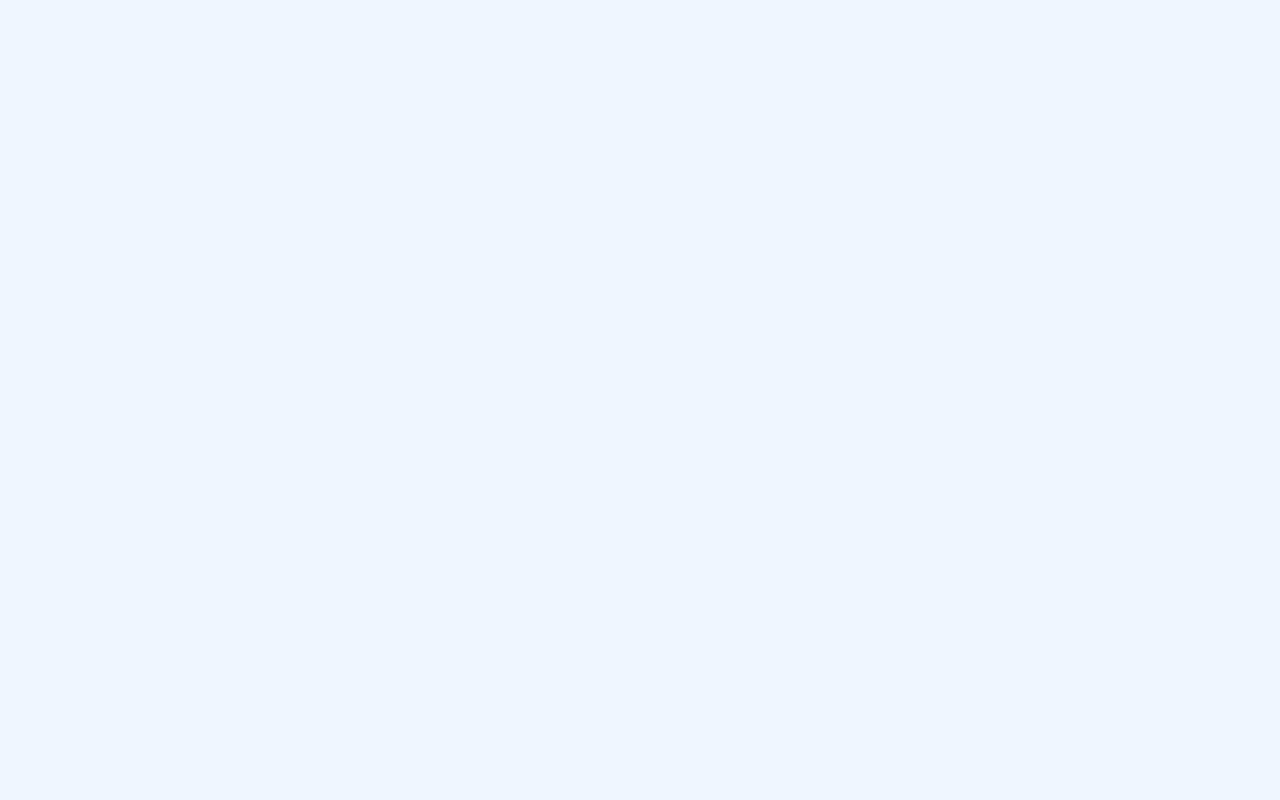
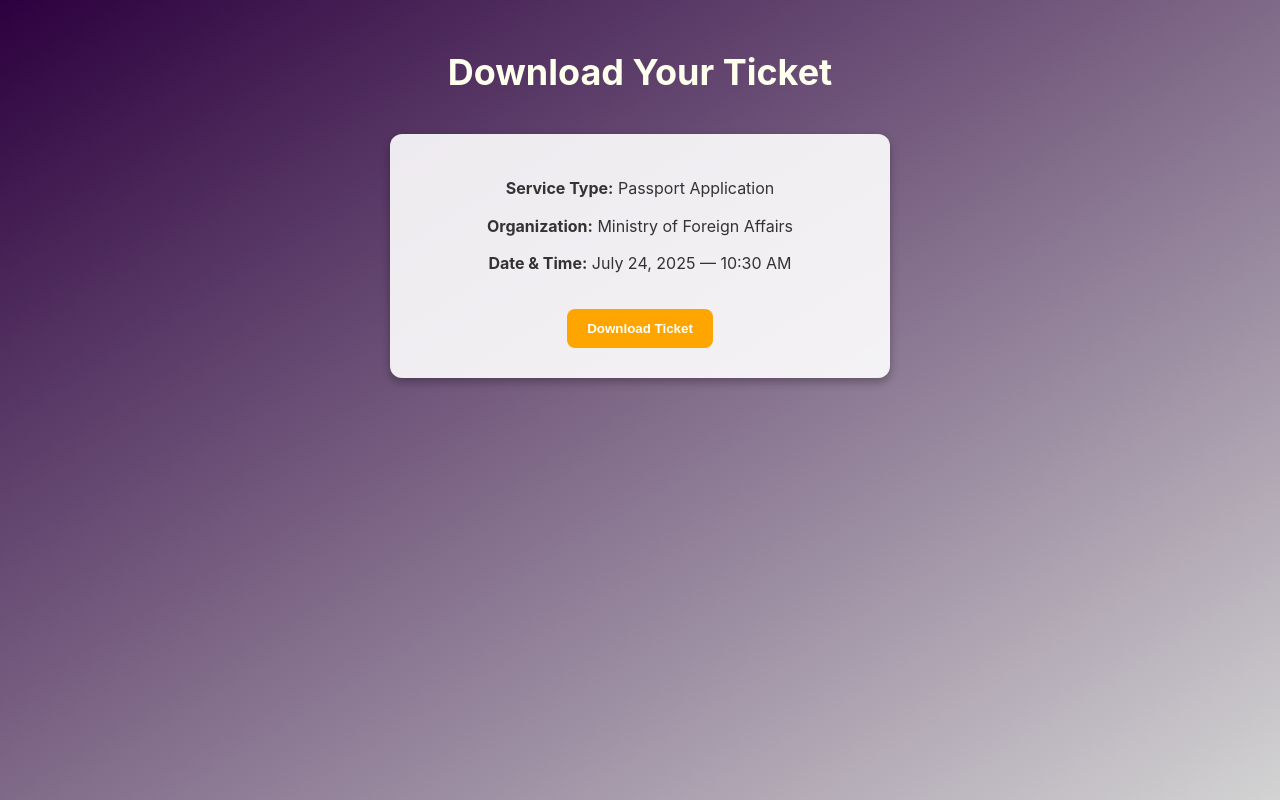
Before and after one commit to Iknite-Space/queueless, a React (Create React App) app in the folder app/: page /download-ticket in a window 1280 px wide. Before the commit this address had no page. Built offline with nearby package versions, Linux system fonts and the light colour scheme.

Commit message:
modifeid the downloadticket files to updated codes

```diff
--- a/app/src/App.js
+++ b/app/src/App.js
@@ -9,6 +9,8 @@ import CustomerInput from "./components/CustomerInput";
 import { ServiceSlotsPage } from "./components/ServiceSlotsPage";
 import Modal from "./components/Modal";
 import OrganizationCard from "./components/OrganizationCard";
+import DownloadTicket from './components/DownloadTicket';
+
 
 function App() {
   return (
@@ -32,6 +34,10 @@ function App() {
           <Route path="/input" element={<CustomerInput />} />
 
           <Route path="/modal" element={<Modal />} />
+
+          {/* download sreen */}
+          <Route path="/download-ticket" element={<DownloadTicket />} />
+
         </Routes>
       </Router>
     </>
--- /dev/null
+++ b/app/src/components/DownloadTicket.css
@@ -0,0 +1,45 @@
+.download-ticket-container {
+    min-height: 100vh;
+    background: linear-gradient(to bottom right, #2c003e, #d3d3d3);
+    padding: 50px 20px;
+    text-align: center;
+    color: #fff;
+  }
+
+  .download-ticket-container h1 {
+    font-size: 36px;
+    margin-bottom: 40px;
+    color: #ffe;
+  }
+
+  .ticket-card {
+    background-color: rgba(255, 255, 255, 0.9);
+    color: #333;
+    max-width: 500px;
+    margin: 0 auto;
+    padding: 30px;
+    border-radius: 12px;
+    box-shadow: 0 4px 10px rgba(0, 0, 0, 0.3);
+    font-size: 16px;
+  }
+
+  .ticket-card p {
+    margin: 12px 0;
+    line-height: 1.6;
+  }
+
+  .download-button {
+    background-color: orange;
+    color: white;
+    font-weight: bold;
+    padding: 12px 20px;
+    border: none;
+    border-radius: 8px;
+    margin-top: 20px;
+    cursor: pointer;
+    transition: background-color 0.3s ease;
+  }
+
+  .download-button:hover {
+    background-color: orange;
+  }
--- /dev/null
+++ b/app/src/components/DownloadTicket.jsx
@@ -0,0 +1,39 @@
+import React from "react";
+import "./DownloadTicket.css";
+import { jsPDF } from "jspdf"; // Library used to generate PDF
+
+ function DownloadTicket() {
+  // Function to create and download the ticket PDF
+  const handleDownload = () => {
+    const doc = new jsPDF(); // Create a new PDF document
+
+    // Add text content to the PDF
+    doc.text("Qless Ticket", 20, 20);
+    doc.text("Service: Passport Application", 20, 30);
+    doc.text("Organization: Ministry of Foreign Affairs", 20, 60);
+    doc.text("Date & Time: July 24, 2025 — 10:30 AM", 20, 50);
+
+    // Saves document with filename
+    doc.save("ticket.pdf");
+  };
+
+  return (
+    <div className="download-ticket-container">
+      {/* Page Header */}
+      <h1>Download Your Ticket</h1>
+
+      {/* Ticket Details Section */}
+      <div className="ticket-card">
+        <p><strong>Service Type:</strong> Passport Application</p>
+        <p><strong>Organization:</strong> Ministry of Foreign Affairs</p>
+        <p><strong>Date & Time:</strong> July 24, 2025 — 10:30 AM</p>
+
+        {/* Download Button to trigger PDF creation */}
+        <button className="download-button" onClick={handleDownload}>
+          Download Ticket
+        </button>
+      </div>
+    </div>
+  );
+}
+export default DownloadTicket;
```
